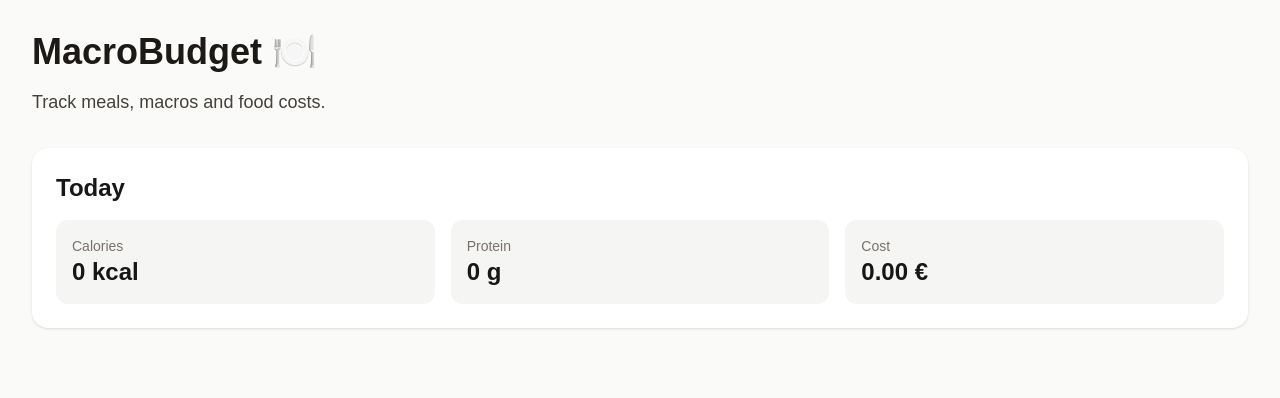
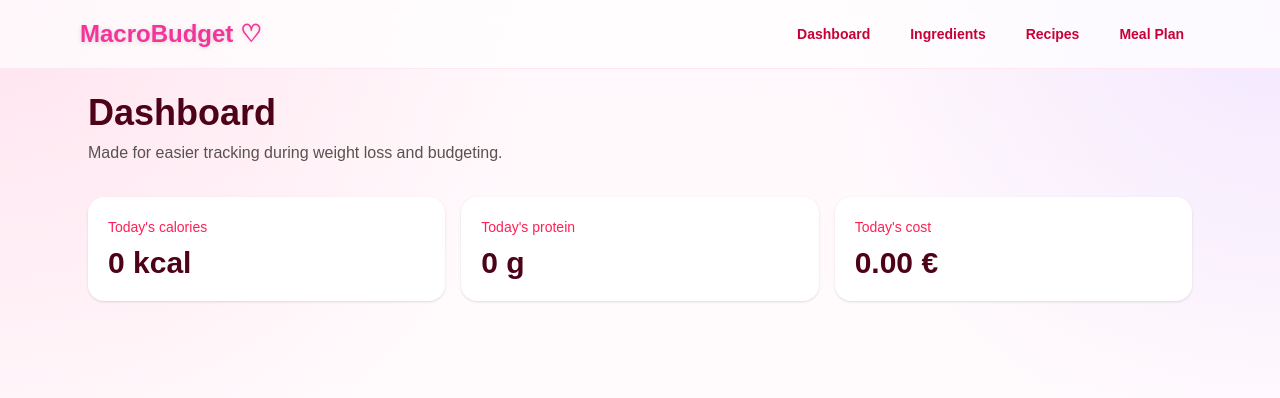
Before and after one commit to KatjaGHub/MacroBudget, a Next.js app: page / in a window 1280 px wide. Shown: the top 398 px of the page. Built offline with nearby package versions, Linux system fonts and the light colour scheme.

Commit message:
Add dashboard

```diff
--- a/app/layout.tsx
+++ b/app/layout.tsx
@@ -27,7 +27,34 @@ export default function RootLayout({
       lang="en"
       className={`${geistSans.variable} ${geistMono.variable} h-full antialiased`}
     >
-      <body className="min-h-full flex flex-col">{children}</body>
+      <body className="min-h-full bg-pink-50 text-rose-950">
+        <div className="min-h-screen bg-[radial-gradient(circle_at_top_left,#ffe4ef,transparent_35%),radial-gradient(circle_at_top_right,#f3e8ff,transparent_30%),linear-gradient(#fff7fb,#fff)]">
+          <nav className="sticky top-0 z-50 border-b border-pink-100 bg-white/70 backdrop-blur-md">
+            <div className="mx-auto flex max-w-6xl items-center justify-between p-4">
+              <a href="/" className="text-2xl font-black text-pink-500 drop-shadow-sm">
+                MacroBudget ♡
+              </a>
+
+              <div className="flex gap-2 text-sm font-semibold">
+                <a className="rounded-full px-4 py-2 text-rose-700 hover:bg-pink-100" href="/">
+                  Dashboard
+                </a>
+                <a className="rounded-full px-4 py-2 text-rose-700 hover:bg-pink-100" href="/ingredients">
+                  Ingredients
+                </a>
+                <a className="rounded-full px-4 py-2 text-rose-700 hover:bg-pink-100" href="/recipes">
+                  Recipes
+                </a>
+                <a className="rounded-full px-4 py-2 text-rose-700 hover:bg-pink-100" href="/meal-plan">
+                  Meal Plan
+                </a>
+              </div>
+            </div>
+          </nav>
+
+          {children}
+        </div>
+      </body>
     </html>
   );
 }
--- a/app/page.tsx
+++ b/app/page.tsx
@@ -1,32 +1,27 @@
 export default function Home() {
   return (
-    <main className="min-h-screen bg-stone-50 p-8">
-      <h1 className="text-4xl font-bold text-stone-900">
-        MacroBudget 🍽️
-      </h1>
+    <main className="mx-auto max-w-6xl p-6">
+      <h1 className="text-4xl text-rose-950 font-bold">Dashboard</h1>
 
-      <p className="mt-4 text-lg text-stone-700">
-        Track meals, macros and food costs.
+      <p className="mt-2 text-stone-600">
+        Made for easier tracking during weight loss and budgeting.
       </p>
 
-      <div className="mt-8 rounded-2xl bg-white p-6 shadow-sm">
-        <h2 className="text-2xl font-semibold">Today</h2>
+      <div className="mt-8 grid gap-4 md:grid-cols-3">
+        <div className="rounded-2xl bg-white p-5 shadow-sm">
+          <p className="text-sm text-rose-500">Today&apos;s calories</p>
+          <p className="mt-2 text-3xl font-black text-rose-950">0 kcal</p>
+        </div>
 
-        <div className="mt-4 grid gap-4 sm:grid-cols-3">
-          <div className="rounded-xl bg-stone-100 p-4">
-            <p className="text-sm text-stone-500">Calories</p>
-            <p className="text-2xl font-bold">0 kcal</p>
-          </div>
+        <div className="rounded-2xl bg-white p-5 shadow-sm">
+          <p className="text-sm text-rose-500">Today&apos;s protein</p>
+          <p className="mt-2 text-3xl font-black text-rose-950">0 g</p>
 
-          <div className="rounded-xl bg-stone-100 p-4">
-            <p className="text-sm text-stone-500">Protein</p>
-            <p className="text-2xl font-bold">0 g</p>
-          </div>
+        </div>
 
-          <div className="rounded-xl bg-stone-100 p-4">
-            <p className="text-sm text-stone-500">Cost</p>
-            <p className="text-2xl font-bold">0.00 €</p>
-          </div>
+        <div className="rounded-2xl bg-white p-5 shadow-sm">
+          <p className="text-sm text-rose-500">Today&apos;s cost</p>
+          <p className="mt-2 text-3xl font-black text-rose-950">0.00 €</p>
         </div>
       </div>
     </main>
```
